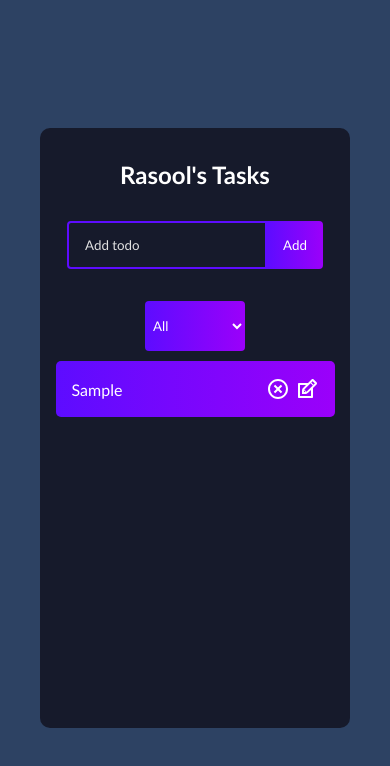
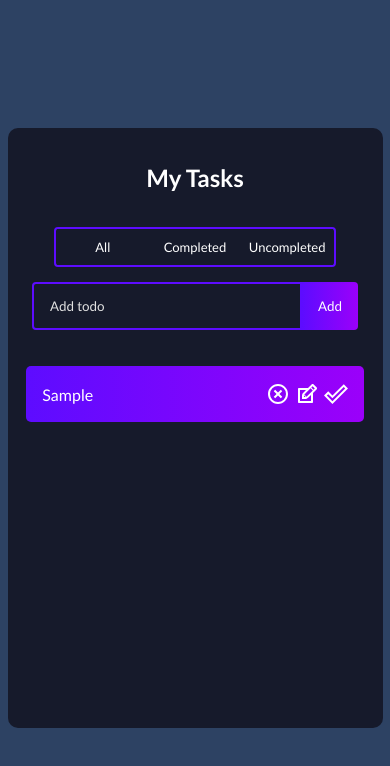
Before and after one commit to Rasool-Karami1994/react-todolist-app, a React (Create React App) app: page / in a window 390 px wide. Both pictures are taken after typing "Sample" into the empty fields and a click on the button "Add". Shown: the top 766 px of the page. Built offline with nearby package versions, Linux system fonts and the light colour scheme.

Commit message:
final changes

```diff
--- a/src/App.css
+++ b/src/App.css
@@ -1,3 +1,9 @@
+.app-container {
+  display: flex;
+  justify-content: center;
+  align-items: center;
+}
+
 .todo-app {
   display: flex;
   flex-direction: column;
@@ -12,12 +18,17 @@
 }
 @media screen and (max-width: 530px) {
   .todo-app {
-    width: 310px;
+    width: 375px;
+  }
+}
+@media screen and (max-width: 350px) {
+  .todo-app {
+    width: 280px;
   }
 }
 
 h1 {
-  margin: 32px 0;
+  margin: 35px 0;
   color: #fff;
   font-size: 24px;
 }
@@ -36,14 +47,9 @@ h1 {
   border-radius: 4px 0 0 4px;
   border: 2px solid #5d0cff;
   outline: none;
-  width: 320px;
+  width: 72%;
   background: transparent;
   color: #fff;
-}
-@media screen and (max-width: 530px) {
-  .todo-input {
-    width: 200px;
-  }
 }
 
 .todo-input::placeholder {
@@ -134,37 +140,45 @@ h1 {
 .edit-icon {
   color: #fff;
 }
-.todo-text {
-  cursor: pointer;
-}
-.header-container {
-  display: flex;
-  justify-content: space-evenly;
-}
-@media screen and (max-width: 530px) {
-  .header-container {
-    flex-direction: column;
-    margin-bottom: 10px;
-  }
+
+.done-icon {
+  margin-left: 5px;
+  color: #fff;
 }
 
 .filters {
-  padding: 16px 4px;
+  display: flex;
+  justify-content: space-evenly;
+  background: #161a2b;
+  border: 2px solid #5d0cff;
+  border-radius: 4px;
+  margin-bottom: 15px;
+  width: 75%;
+  align-self: center;
+}
+.filters button {
+  box-sizing: border-box;
+  display: flex;
+  justify-content: center;
+  align-items: center;
+  cursor: pointer;
+  background: #161a2b;
   border: none;
-  border-radius: 4px;
-  cursor: pointer;
+  color: #fff;
   outline: none;
+  text-align: center;
+  width: 33%;
+  padding: 10px;
+}
+@media screen and (max-width: 530px) {
+  .filters button {
+    font-size: small;
+  }
+}
+.filters button:hover {
   background: linear-gradient(
     90deg,
     rgba(93, 12, 255, 1) 0%,
     rgba(155, 0, 250, 1) 100%
   );
-  color: #fff;
-  text-transform: capitalize;
-  width: 100px;
 }
-.filters option {
-  background-color: #161a2b;
-  width: 50px;
-  cursor: pointer;
-}
--- a/src/App.js
+++ b/src/App.js
@@ -2,7 +2,7 @@ import "./App.css";
 import TodoApp from "./components/TodoApp";
 const App = () => {
   return (
-    <div className="todo-app">
+    <div>
       <TodoApp />
     </div>
   );
--- a/src/components/StatusFilters.js
+++ b/src/components/StatusFilters.js
@@ -1,19 +1,11 @@
 const StatusFilters = ({ status, onSelect }) => {
   return (
-    <div>
-      <select onChange={onSelect} value={status} className="filters">
-        <option value="All">All</option>
-        <option value="Uncompleted">Uncompleted</option>
-        <option value="Completed">Completed</option>
-      </select>
+    <div onClick={onSelect} value={status} className="filters">
+      <button value="All">All</button>
+      <button value="Completed">Completed</button>
+      <button value="Uncompleted">Uncompleted</button>
     </div>
   );
 };
 
 export default StatusFilters;
-
-// <div onClick={onSelect} value={status} className="filters">
-//   <button value="All">All</button>
-//   <button value="Completed">Completed</button>
-//   <button value="Uncompleted">Uncompleted</button>
-// </div>
--- a/src/components/Todo.js
+++ b/src/components/Todo.js
@@ -1,19 +1,15 @@
 import React from "react";
 import { RiCloseCircleLine } from "react-icons/ri";
 import { TiEdit } from "react-icons/ti";
-
+import { MdDoneOutline } from "react-icons/md";
 const Todo = ({ todo, onComplete, onEdit, onDelete }) => {
   return (
     <div className={todo.isCompleted ? "todo-row complete" : "todo-row"}>
-      <div
-        className="todo-text"
-        onClick={onComplete}
-      >
-        {todo.text}
-      </div>
+      <div>{todo.text}</div>
       <div className="icons">
         <RiCloseCircleLine onClick={onDelete} className="delete-icon" />
         <TiEdit onClick={onEdit} className="edit-icon" />
+        <MdDoneOutline className="done-icon" onClick={onComplete} />
       </div>
     </div>
   );
--- a/src/components/TodoApp.js
+++ b/src/components/TodoApp.js
@@ -1,8 +1,8 @@
 import { useEffect, useState } from "react";
 import TodoForm from "./TodoForm";
 import TodoList from "./TodoList";
-// import { RiTaskLine } from "react-icons/ri";
 import StatusFilters from "./StatusFilters";
+
 const TodoApp = () => {
   const [todos, setTodos] = useState([]);
   const [status, setStatus] = useState("All");
@@ -47,6 +47,7 @@ const TodoApp = () => {
   const filterHandler = (e) => {
     setStatus(e.target.value);
     filterTodos(e.target.value);
+    console.log(e.target.value);
   };
 
   const filterTodos = (status) => {
@@ -63,11 +64,12 @@ const TodoApp = () => {
   };
 
   return (
-    <div>
-      <h1>Rasool's Tasks</h1>
+    <div className="app-container">
+      <div className="todo-app">
+        <h1>My Tasks</h1>
+        <StatusFilters onSelect={filterHandler} status={status} />
         <div className="header-container">
           <TodoForm submitTodo={addTodo} />
-        <StatusFilters onSelect={filterHandler} status={status} />
         </div>
         <TodoList
           todos={filteredTodos}
@@ -76,6 +78,7 @@ const TodoApp = () => {
           removeHandler={removeHandler}
         />
       </div>
+    </div>
   );
 };
 
--- a/src/components/TodoForm.js
+++ b/src/components/TodoForm.js
@@ -6,9 +6,11 @@ const TodoForm = (props) => {
   useEffect(() => {
     inputRef.current.focus();
   }, []);
+
   const changeHandler = (e) => {
     setInput(e.target.value);
   };
+
   const submitHandler = (e) => {
     e.preventDefault();
     if (!input) {
@@ -16,8 +18,10 @@ const TodoForm = (props) => {
       return;
     }
     props.submitTodo(input);
+
     setInput("");
   };
+
   return (
     <form className="todo-form" onSubmit={submitHandler}>
       <div className="formControl">
@@ -29,6 +33,7 @@ const TodoForm = (props) => {
           onChange={changeHandler}
           placeholder={props.edit ? "Update your todo " : "Add todo"}
         ></input>
+
         <button
           className={props.edit ? "todo-button edit" : "todo-button"}
           type="submit"
--- a/src/components/TodoList.js
+++ b/src/components/TodoList.js
@@ -2,7 +2,11 @@ import { useState } from "react";
 import Todo from "./Todo";
 import TodoForm from "./TodoForm";
 const TodoList = ({ todos, doneHandler, updateHandler, removeHandler }) => {
-  const [edit, setEdit] = useState({ id: null, text: "", isCompleted: false });
+  const [edit, setEdit] = useState({
+    id: null,
+    text: "",
+    isCompleted: false,
+  });
   const editTodo = (newInput) => {
     updateHandler(edit.id, newInput);
     setEdit({ id: null, text: "" });
--- a/src/index.css
+++ b/src/index.css
@@ -3,7 +3,7 @@
   margin: 0;
   padding: 0;
   font-family: "Trebuchet MS", "Lucida Sans Unicode", "Lucida Grande",
-    "Lucida Sans", Arial, sans-serif;
+  "Lucida Sans", Arial, sans-serif;
 }
 
 body {
```
Lines whose indentation alone changed are shown as unchanged.
